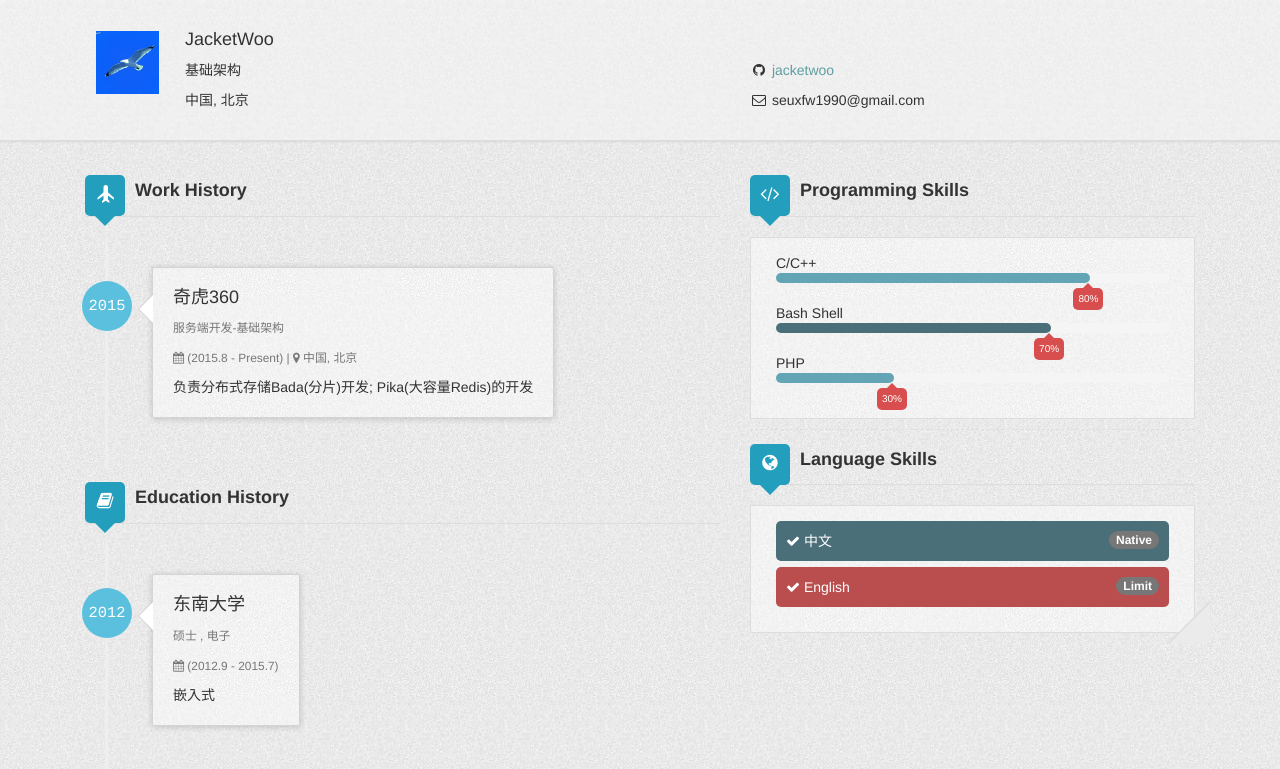
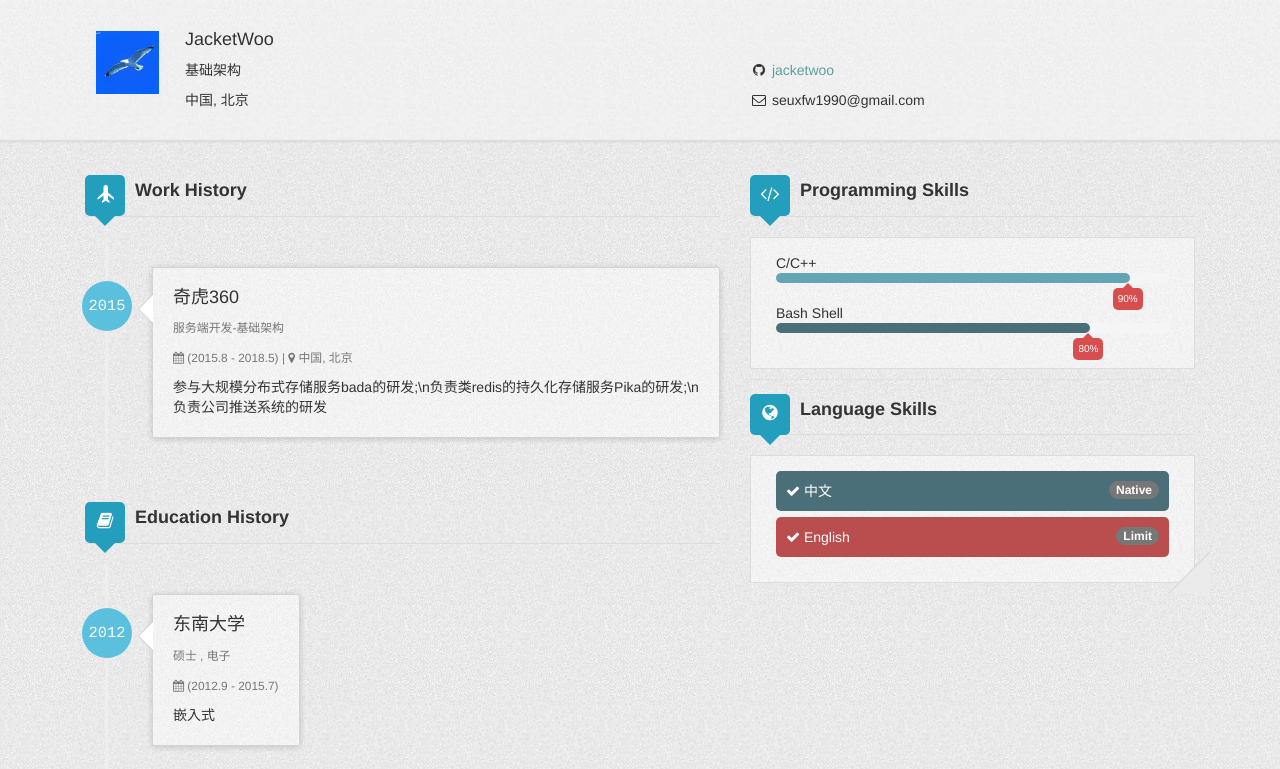
Before and after one commit to JacketWoo/JacketWoo.github.io, a Jekyll site: the page built from about.html, in a window 1280 px wide. Shown: the top 769 px of the page. Built offline with Jekyll 4.4.1, drawn with Linux system fonts in a browser that asks for light colours; comment, search, counter and statistics services are not loaded.

Commit message:
modify _site/about.html

```diff
--- a/_data/author.yml
+++ b/_data/author.yml
@@ -12,8 +12,8 @@ workHistory:
   location: 中国, 北京
   title: 服务端开发-基础架构
   started: 2015
-  duration: (2015.8 - Present)
-  description: 负责分布式存储Bada(分片)开发; Pika(大容量Redis)的开发
+  duration: (2015.8 - 2018.5)
+  description: 参与大规模分布式存储服务bada的研发;\n负责类redis的持久化存储服务Pika的研发;\n负责公司推送系统的研发
 
 educationHistory:
 - education:
@@ -33,10 +33,7 @@ languages:
 programmingSkills:
 - CPP:
   name: C/C++
-  percentage: 80%
+  percentage: 90%
 - Bash:
   name: Bash Shell
-  percentage: 70%
-- PHP:
-  name: PHP
-  percentage: 30%
+  percentage: 80%
--- a/_includes/head.html
+++ b/_includes/head.html
@@ -34,7 +34,7 @@
     var s = document.getElementsByTagName("script")[0];
     s.parentNode.insertBefore(hm, s);
   })();
-</script>
+ </script>
 
 
 </head>
```
Also changed, not shown: 1 other file.
